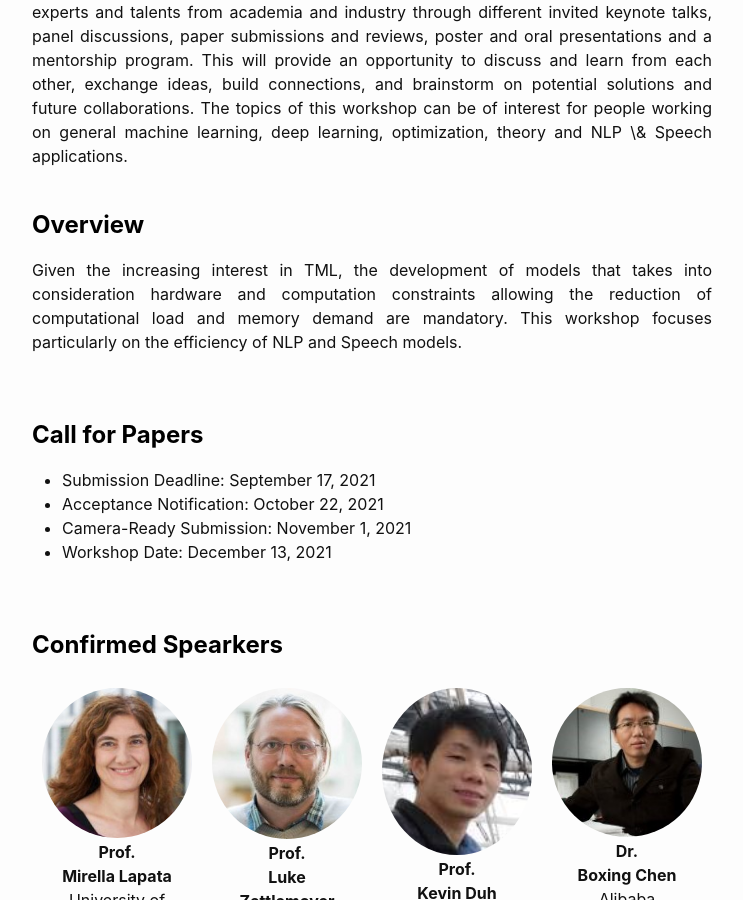
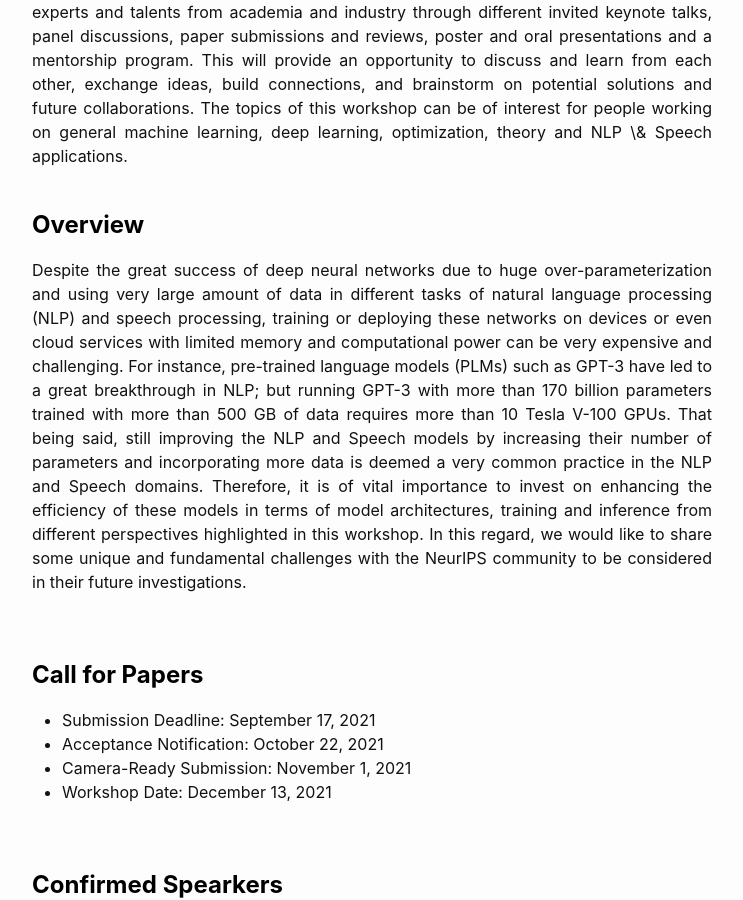
Before and after one commit to newsumm/newsumm.github.io, a Jekyll site: the page built from index.md, in a window 1280 px wide and 900 px high, scrolled down 760 px. Shown: the whole window, without its empty margins (268-1011 px from the left). Built offline with Jekyll 4.4.1, drawn with Linux system fonts in a browser that asks for light colours.

Commit message:
Overview

```diff
--- a/index.md
+++ b/index.md
@@ -29,7 +29,7 @@ Note that to attend the event, a registration on the ICLR website is required. A
 <br><br>
 <h2 class="blackpar_title" id="Overview">Overview</h2>
 <p>
-Given the increasing interest in TML, the development of models that takes into consideration hardware and computation constraints allowing the reduction of computational load and memory demand are mandatory. This workshop focuses particularly on the efficiency of NLP and Speech models.
+Despite the great success of deep neural networks due to huge over-parameterization and using very large amount of data in different tasks of natural language processing (NLP) and speech processing, training or deploying these networks on devices or even cloud services with limited memory and computational power can be very expensive and challenging. For instance, pre-trained language models (PLMs) such as GPT-3 have led to a great breakthrough in NLP; but running GPT-3 with more than 170 billion parameters trained with more than 500 GB of data requires more than 10 Tesla V-100 GPUs. That being said, still improving the NLP and Speech models by increasing their number of parameters and incorporating more data is deemed a very common practice in the NLP and Speech domains. Therefore, it is of vital importance to invest on enhancing the efficiency of these models in terms of model architectures, training and inference from different perspectives highlighted in this workshop. In this regard, we would like to share some unique and fundamental challenges with the NeurIPS community to be considered in their future investigations.
 </p>
 <br><br>
 
```
